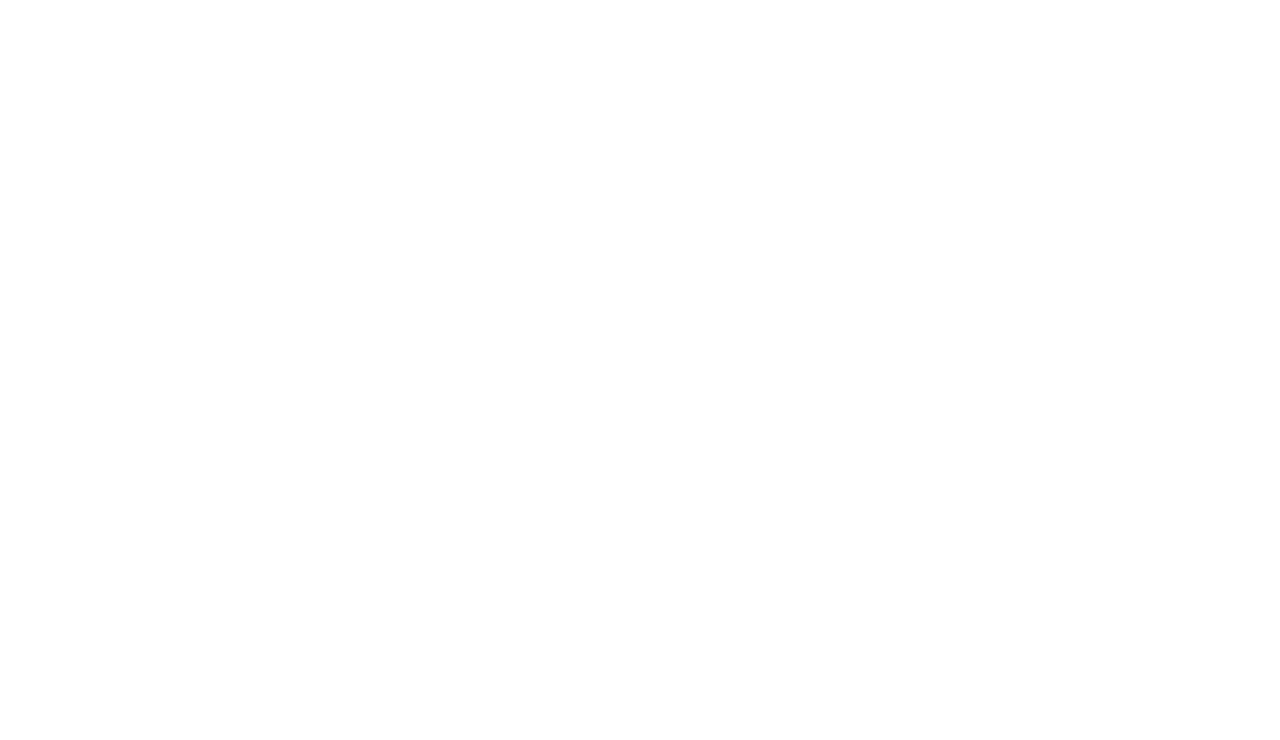
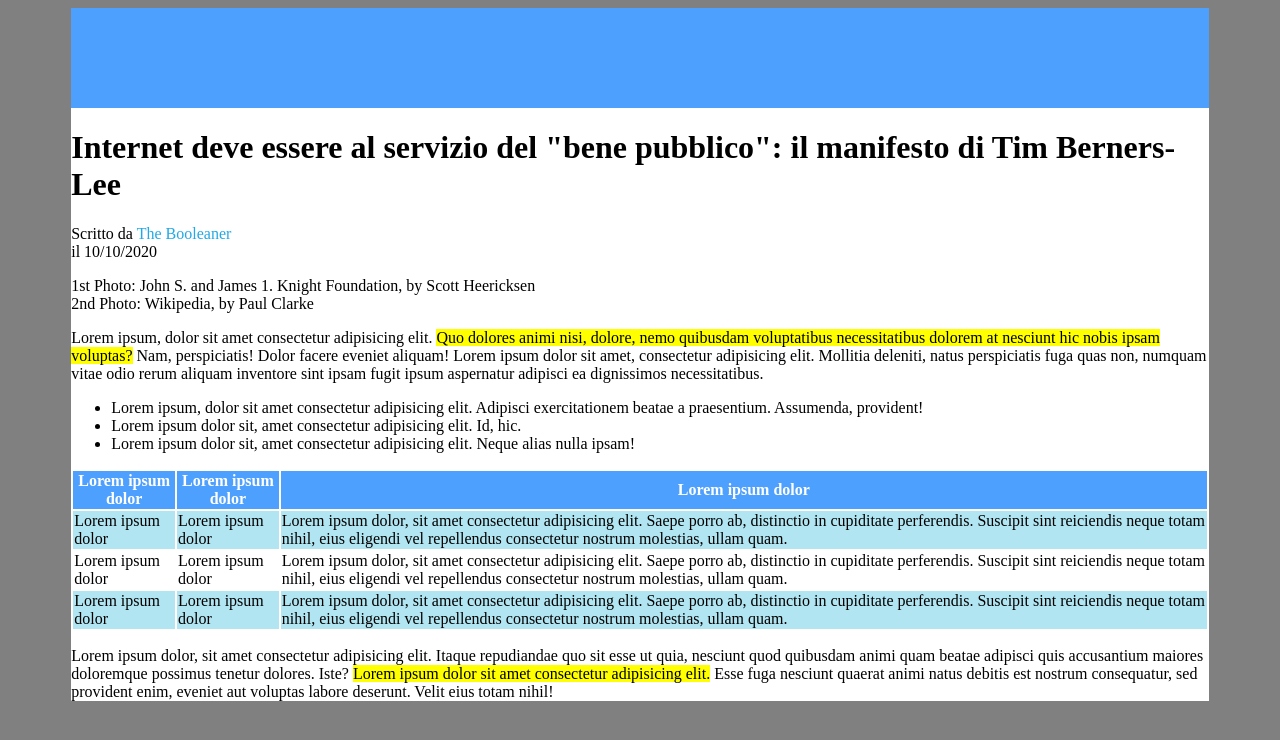
Before and after one commit to Hemil78/html-css-booleaner, a plain HTML site: page index.html in a window 1280 px wide. Drawn offline with Linux system fonts and the light colour scheme.

Commit message:
Header-Main-Css

```diff
--- a/css/style.css
+++ b/css/style.css
@@ -0,0 +1,35 @@
+body{
+    background-color: gray;
+}
+/* Intestazione */
+.container{
+    width: 90%;
+    margin: auto;
+    background-color: white;
+}
+
+.header{
+    height: 100px;
+    width: 100%;
+    background-color: #4EA0FF;
+}
+
+#booleaner{
+    color: #20A9E5;
+
+}
+
+/* Corpo della pagina */
+
+.important{
+    background-color: yellow;
+}
+
+#head{
+    background-color: #4EA0FF;
+    color: white;
+}
+
+.lightblue{
+    background-color: #B1E5F2;
+}
--- a/index.html
+++ b/index.html
@@ -7,17 +7,80 @@
         <title>Document</title>
         <link rel="stylesheet" href="../html-css-booleaner/css/style.css">
     </head>
+
+
     <body>
+        <div class="container">
+
+            <!-- Intestazione -->
             <header>
+                <div class="header">
+                    <img src="" alt="">
 
+                </div>
+                <h1>Internet deve essere al servizio del &quot;bene pubblico&quot;: il manifesto di Tim Berners-Lee</h1>
+                <p>Scritto da <span id="booleaner">The Booleaner</span><br>
+                il 10/10/2020</p>
             </header>
+            <!-- Intestazione -->
 
+
+
+           <!-- Corpo della pagina  -->
             <main>
+                <div class="tim">
+
+                </div>
+                1st Photo: John S. and James 1. Knight Foundation, by Scott Heericksen <br>
+                2nd Photo: Wikipedia, by Paul Clarke
+                <p>Lorem ipsum, dolor sit amet consectetur adipisicing elit. <span class="important"> Quo dolores animi nisi, dolore, nemo quibusdam voluptatibus necessitatibus dolorem at nesciunt hic nobis ipsam voluptas?</span> Nam, perspiciatis! Dolor facere eveniet aliquam! Lorem ipsum dolor sit amet, consectetur adipisicing elit. Mollitia deleniti, natus perspiciatis fuga quas non, numquam vitae odio rerum aliquam inventore sint ipsam fugit ipsum aspernatur adipisci ea dignissimos necessitatibus.</p>
+
+                <!-- elenco puntato -->
+                <ul>
+                    <li>Lorem ipsum, dolor sit amet consectetur adipisicing elit. Adipisci exercitationem beatae a praesentium. Assumenda, provident!</li>
+                    <li>Lorem ipsum dolor sit, amet consectetur adipisicing elit. Id, hic.</li>
+                    <li>Lorem ipsum dolor sit, amet consectetur adipisicing elit. Neque alias nulla ipsam!</li>
+                </ul>
+                <!-- /elenco puntato -->
+
+                <!-- tabella -->
+                <table>
+                    <thead>
+                        <tr id="head">
+                            <th>Lorem ipsum dolor</th>
+                            <th>Lorem ipsum dolor</th>
+                            <th>Lorem ipsum dolor</th>
+                        </tr>
+                    </thead>
+                    <tbody>
+                        <tr class="lightblue">
+                            <td>Lorem ipsum dolor</td>
+                            <td>Lorem ipsum dolor</td>
+                            <td>Lorem ipsum dolor, sit amet consectetur adipisicing elit. Saepe porro ab, distinctio in cupiditate perferendis. Suscipit sint reiciendis neque totam nihil, eius eligendi vel repellendus consectetur nostrum molestias, ullam quam.</td>
+                        </tr>
+                        <tr>
+                            <td>Lorem ipsum dolor</td>
+                            <td>Lorem ipsum dolor</td>
+                            <td>Lorem ipsum dolor, sit amet consectetur adipisicing elit. Saepe porro ab, distinctio in cupiditate perferendis. Suscipit sint reiciendis neque totam nihil, eius eligendi vel repellendus consectetur nostrum molestias, ullam quam.</td>
+                        </tr>
+                        <tr class="lightblue">
+                            <td>Lorem ipsum dolor</td>
+                            <td>Lorem ipsum dolor</td>
+                            <td>Lorem ipsum dolor, sit amet consectetur adipisicing elit. Saepe porro ab, distinctio in cupiditate perferendis. Suscipit sint reiciendis neque totam nihil, eius eligendi vel repellendus consectetur nostrum molestias, ullam quam.</td>
+                        </tr>
+                    </tbody>
+
+                </table>
+                <!-- /tabella -->
+
+                <p>Lorem ipsum dolor, sit amet consectetur adipisicing elit. Itaque repudiandae quo sit esse ut quia, nesciunt quod quibusdam animi quam beatae adipisci quis accusantium maiores doloremque possimus tenetur dolores. Iste? <span class="important"> Lorem ipsum dolor sit amet consectetur adipisicing elit.</span> Esse fuga nesciunt quaerat animi natus debitis est nostrum consequatur, sed provident enim, eveniet aut voluptas labore deserunt. Velit eius totam nihil!</p>
 
             </main>
+           <!-- /Corpo della pagina  -->
 
             <footer>
 
             </footer>
+        </div>
     </body>
 </html>
```
Lines whose indentation alone changed are shown as unchanged.
